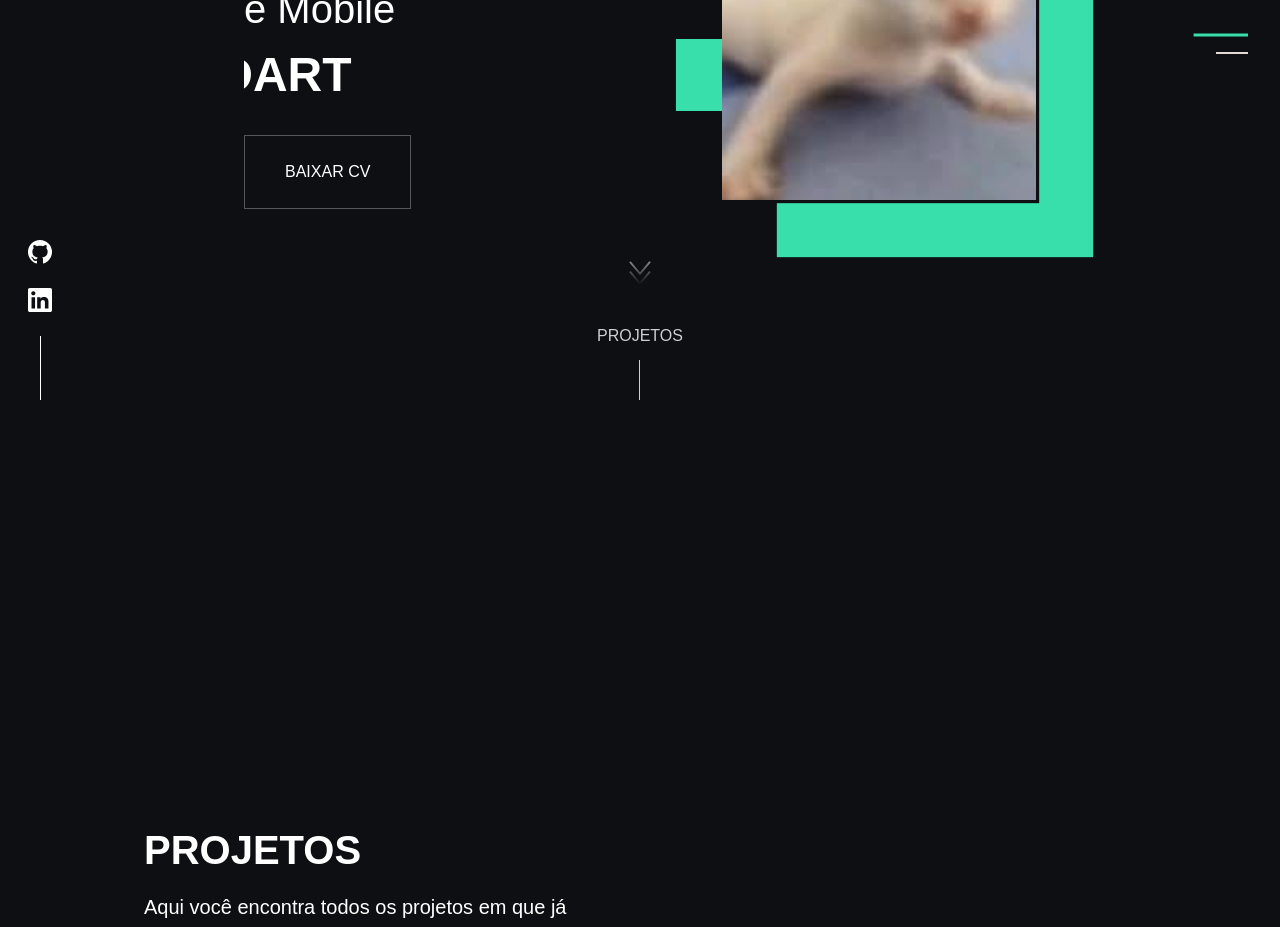
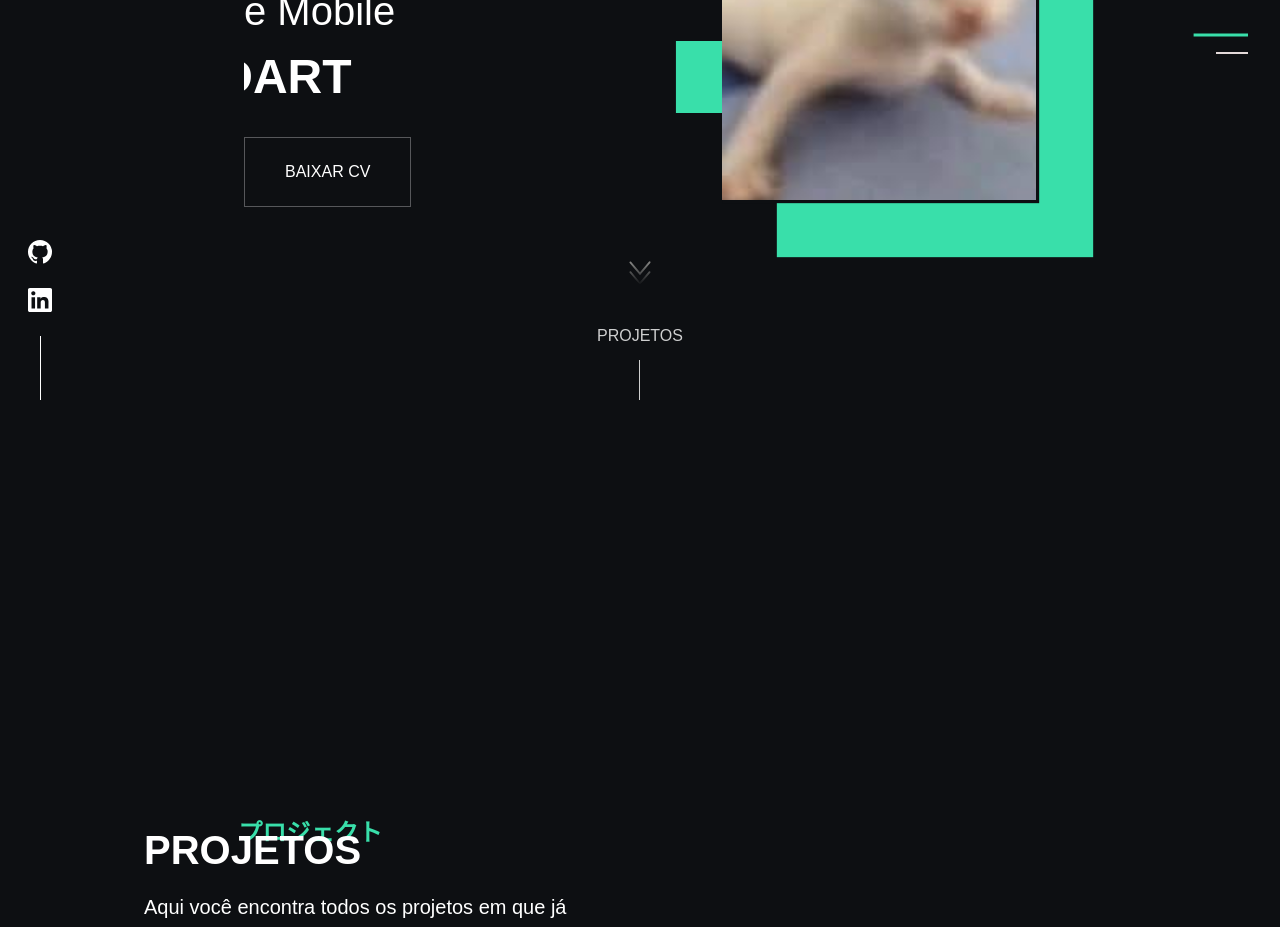
Before and after one commit to kenjiroyamada16/portfolio-front, a Vue app: page /portfolio in a window 1280 px wide. Shown: the part 400-1327 px from the top of the page. Built offline with nearby package versions, Linux system fonts and the light colour scheme; a web font is replaced by a local one.

Commit message:
[FIX] projects title and cv file

```diff
--- a/src/views/PortfolioView.vue
+++ b/src/views/PortfolioView.vue
@@ -600,7 +600,6 @@
 
       section {
         height: 100vh;
-        position: relative;
         max-height: 100vh;
         margin-bottom: 50vh;
         padding: 0 100px;
@@ -730,6 +729,7 @@
                 padding: 24px 40px;
                 font-size: 16px;
                 border: 1px solid rgba(255, 255, 255, 0.3);
+                line-height: 20px;
                 margin-top: 24px;
 
                 &:hover {
@@ -769,6 +769,7 @@
             display: flex;
 
             span {
+              z-index: 1;
               font-size: 40px;
               font-weight: 700;
               position: relative;
@@ -782,10 +783,10 @@
                 color: $primary-color;
                 letter-spacing: 0;
                 line-height: 24px;
-                z-index: -10;
                 position: absolute;
                 box-sizing: content-box;
                 top: 50%;
+                z-index: -1;
                 left: 50%;
                 transform: translate(-10%, -120%);
                 text-transform: uppercase;
```
Also changed, not shown: 1 other file (tests, documents, lock files or other folders).
